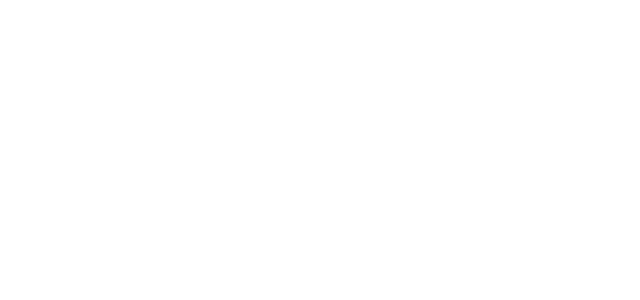
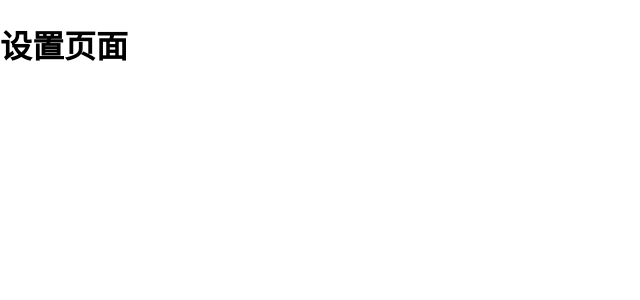
Before and after one commit to YmlkuGier/tide_start_page, a Vue app: page /settings in a window 1280 px wide. Before the commit this address had no page. Shown: the top 300 px of the page, without its empty margins (0-640 px from the left). Built offline with nearby package versions, Linux system fonts and the light colour scheme.

Commit message:
feat(homepage&settingsPage): 完成设置页面的跳转和创建

```diff
--- a/src/router/index.ts
+++ b/src/router/index.ts
@@ -1,11 +1,17 @@
 import { createRouter, createWebHistory } from 'vue-router';
 import Homepage from "../view/homepage.vue";
+import SettingsPage from "../view/SettingsPage.vue";
 
 const routes = [
     {
         path: '/',
         name: 'Homepage',
         component: Homepage
+    },
+    {
+        path: '/settings',
+        name: 'Settings',
+        component: SettingsPage
     }
 ]
 
--- /dev/null
+++ b/src/view/SettingsPage.vue
@@ -0,0 +1,11 @@
+<script setup lang="ts">
+
+</script>
+
+<template>
+<h1>设置页面</h1>
+</template>
+
+<style scoped>
+
+</style>
--- a/src/view/homepage.vue
+++ b/src/view/homepage.vue
@@ -1,5 +1,6 @@
 <script setup lang="ts">
 import SearchBar from "../components/searchBar.vue";
+import router from "../router";
 
 </script>
 
@@ -7,7 +8,7 @@
   <div class="main-wrap">
     <search-bar />
   </div>
-  <div class="setting-wrap">
+  <div class="setting-wrap" @click="router.push('/settings')">
     <img src="../assets/setting.svg" alt="">
   </div>
 </template>
```
